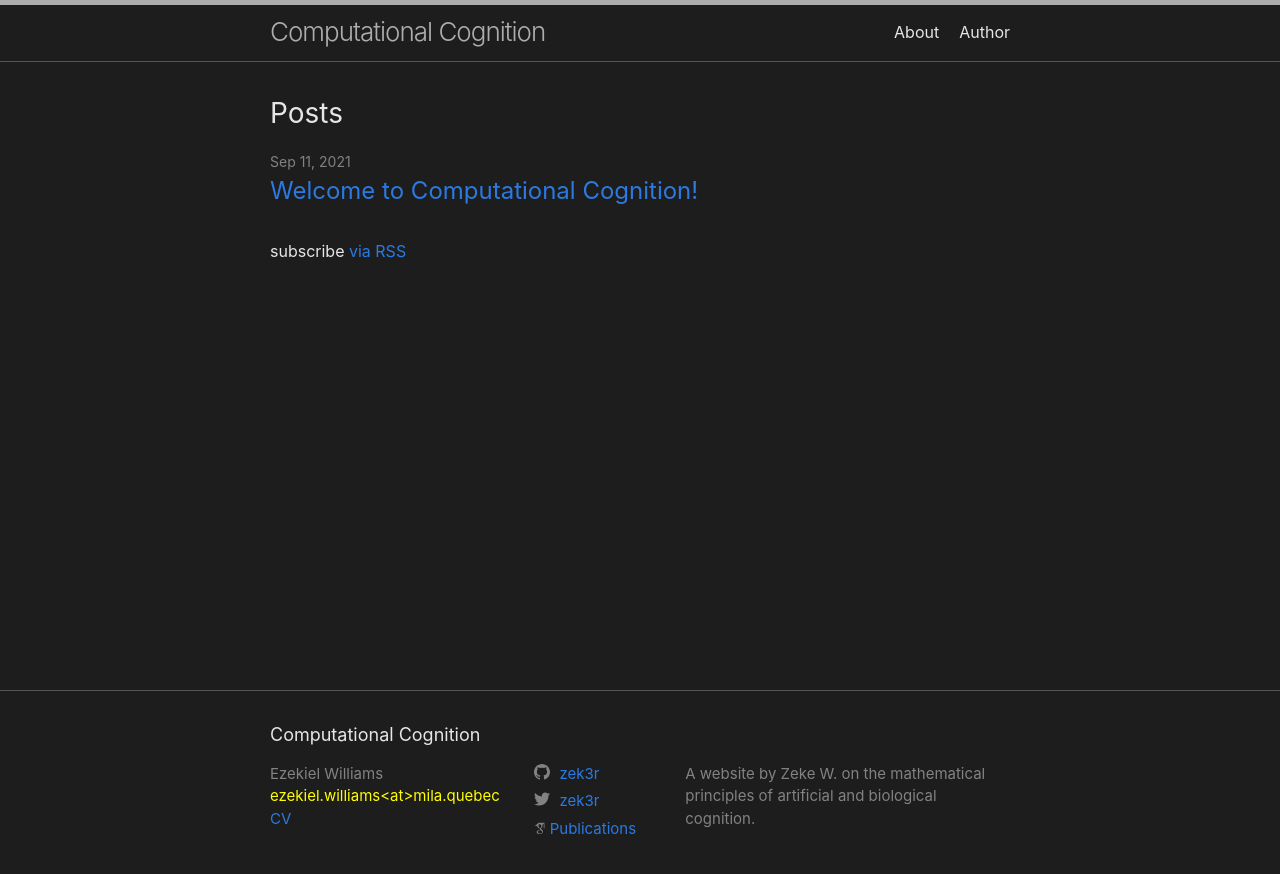
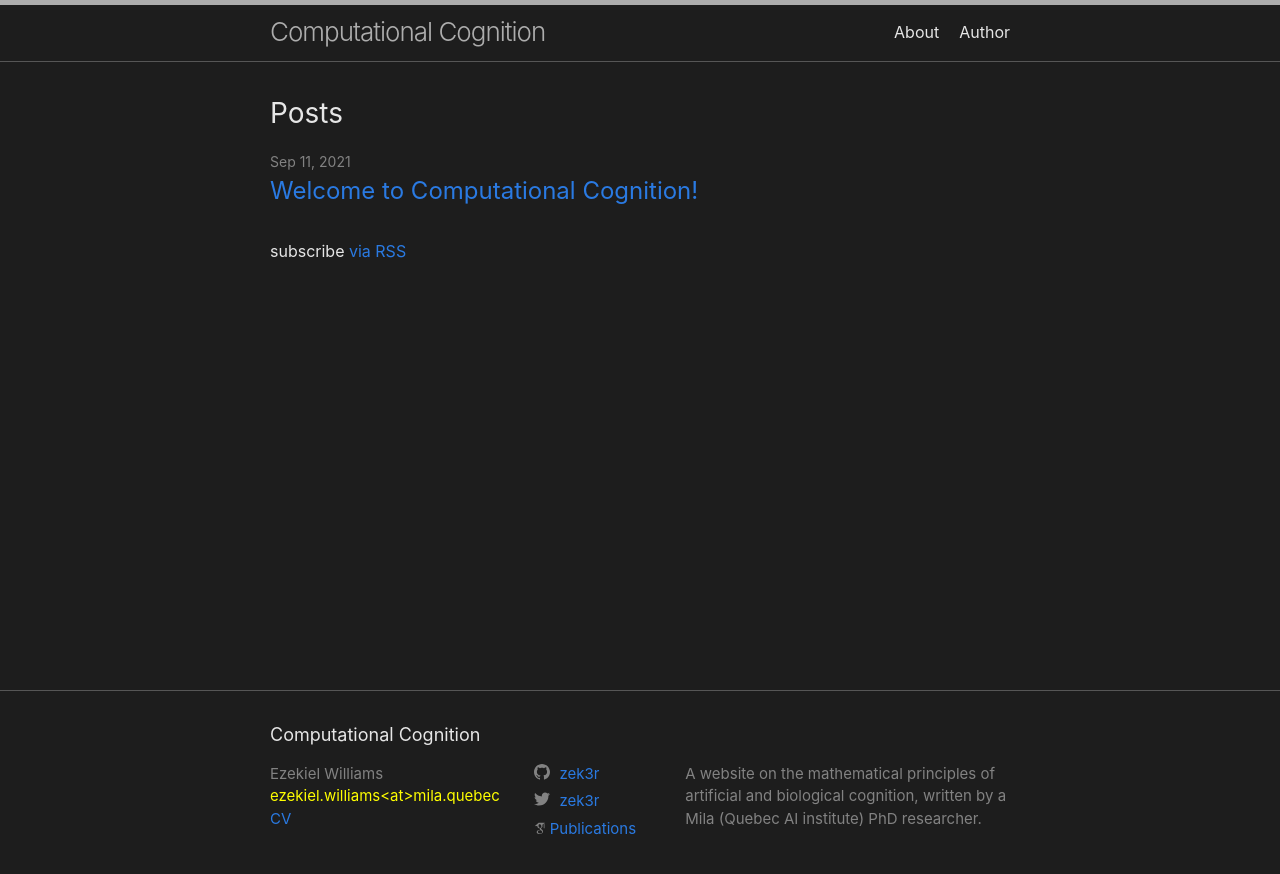
Before and after one commit to zek3r/zek3r.github.io, a Jekyll site: the page built from index.markdown, in a window 1280 px wide. Shown: the top 874 px of the page. Built offline with Jekyll 4.4.1, drawn with Linux system fonts in a browser that asks for light colours; some web fonts are replaced.

Commit message:
updating stuff...

```diff
--- a/_config.yml
+++ b/_config.yml
@@ -22,7 +22,7 @@ title: Computational Cognition
 author: Ezekiel Williams
 email: yes
 description: >- # this means to ignore newlines until "baseurl:"
-  A website by Zeke W. on the mathematical principles of artificial and biological cognition.
+  A website on the mathematical principles of artificial and biological cognition, written by a Mila (Quebec AI institute) PhD researcher.
 baseurl: "" # the subpath of your site, e.g. /blog
 url: "" # the base hostname & protocol for your site, e.g. http://example.com
 twitter_username: zek3r
```
